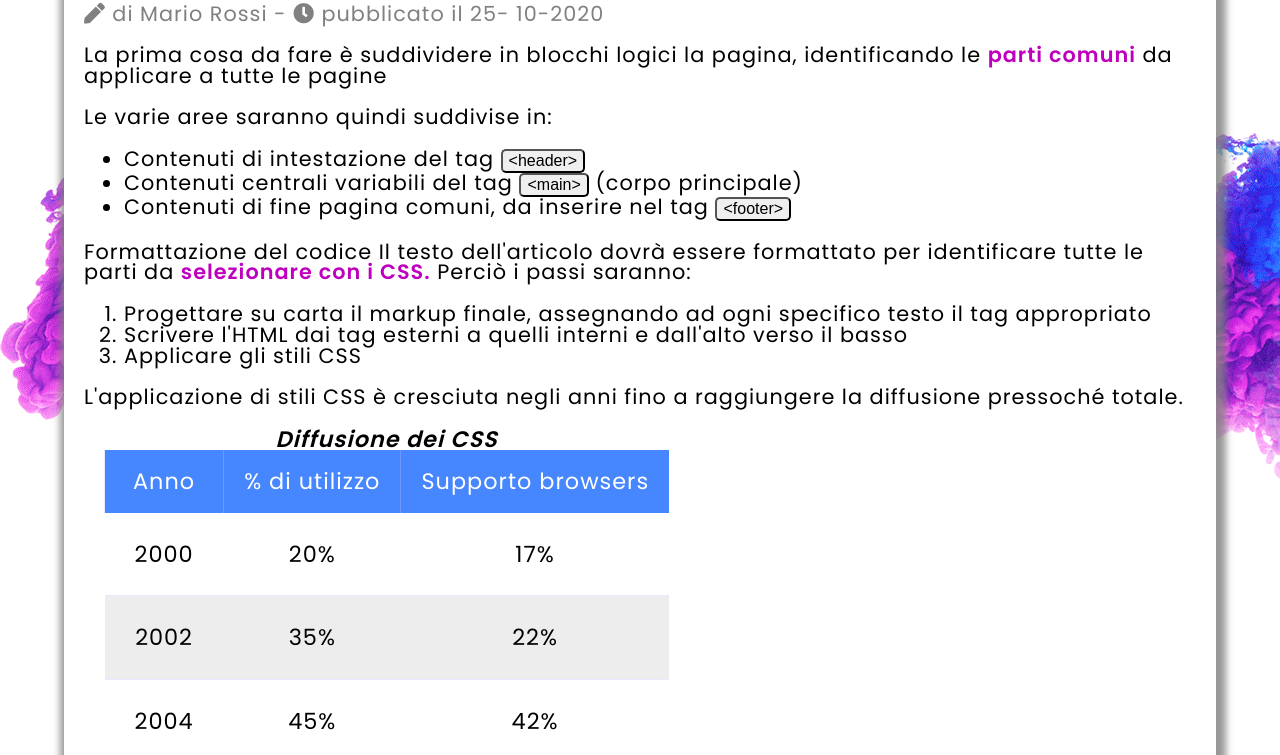
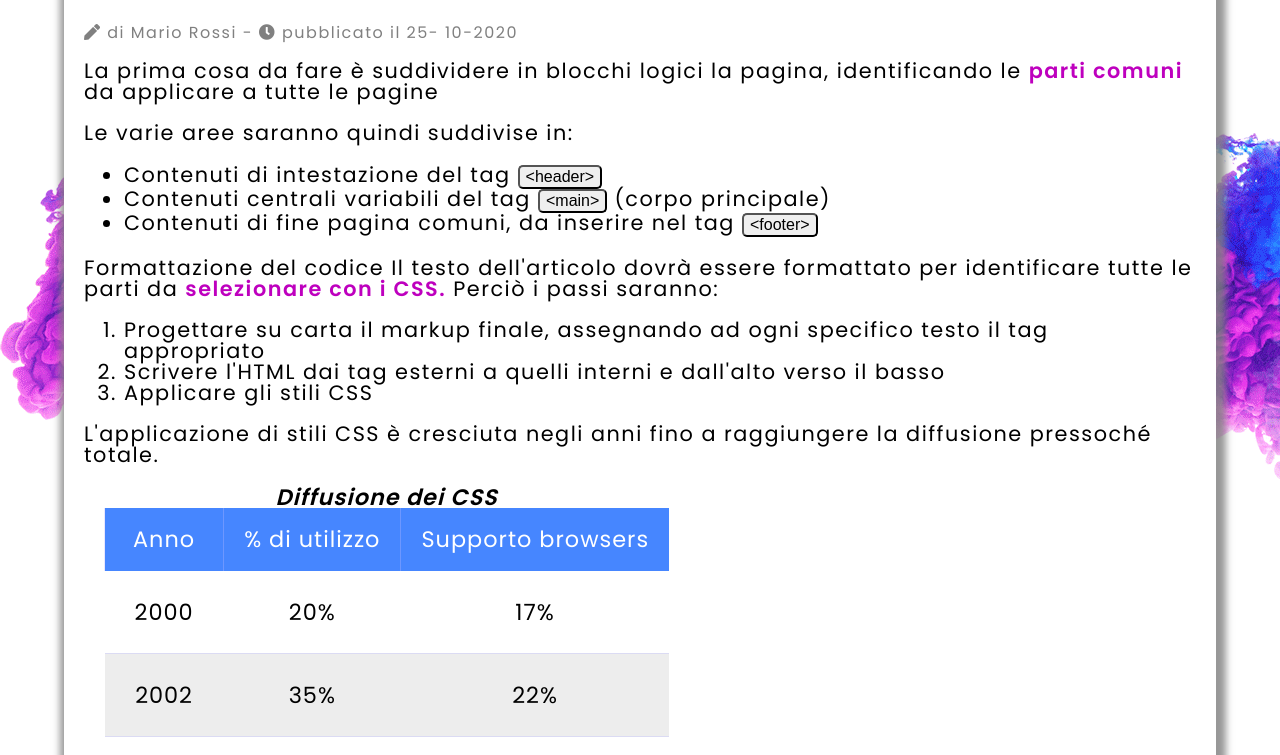
Before and after one commit to MicheleCe/W1_D4, a plain HTML site: page index.html in a window 1280 px wide. Shown: the part 491-1246 px from the top of the page. Drawn offline with Linux system fonts and the light colour scheme.

Commit message:
Update style.css

```diff
--- a/assets/css/style.css
+++ b/assets/css/style.css
@@ -5,9 +5,9 @@ body {
     background-image: url(../img/sfondo.png);
     margin: 0;
     font-family: Poppins;
-    font-weight: 300;
+    font-weight: 200;
     font-size: 1.3rem;
-    letter-spacing:1px;
+    letter-spacing:1.5px;
 
 
 }
@@ -98,6 +98,8 @@ button {
 main h3 {
     color: grey;
     padding-bottom: 20px;
+    padding-top: 20px;
+    font-size: 1rem;
 }
 
 main a {
@@ -179,6 +181,7 @@ input {
     font-size: 2rem;
     text-transform: uppercase;
     padding-bottom: 20px;
+    padding-top: 20px;
     text-align: center;
     font-weight: 600;
 
```
